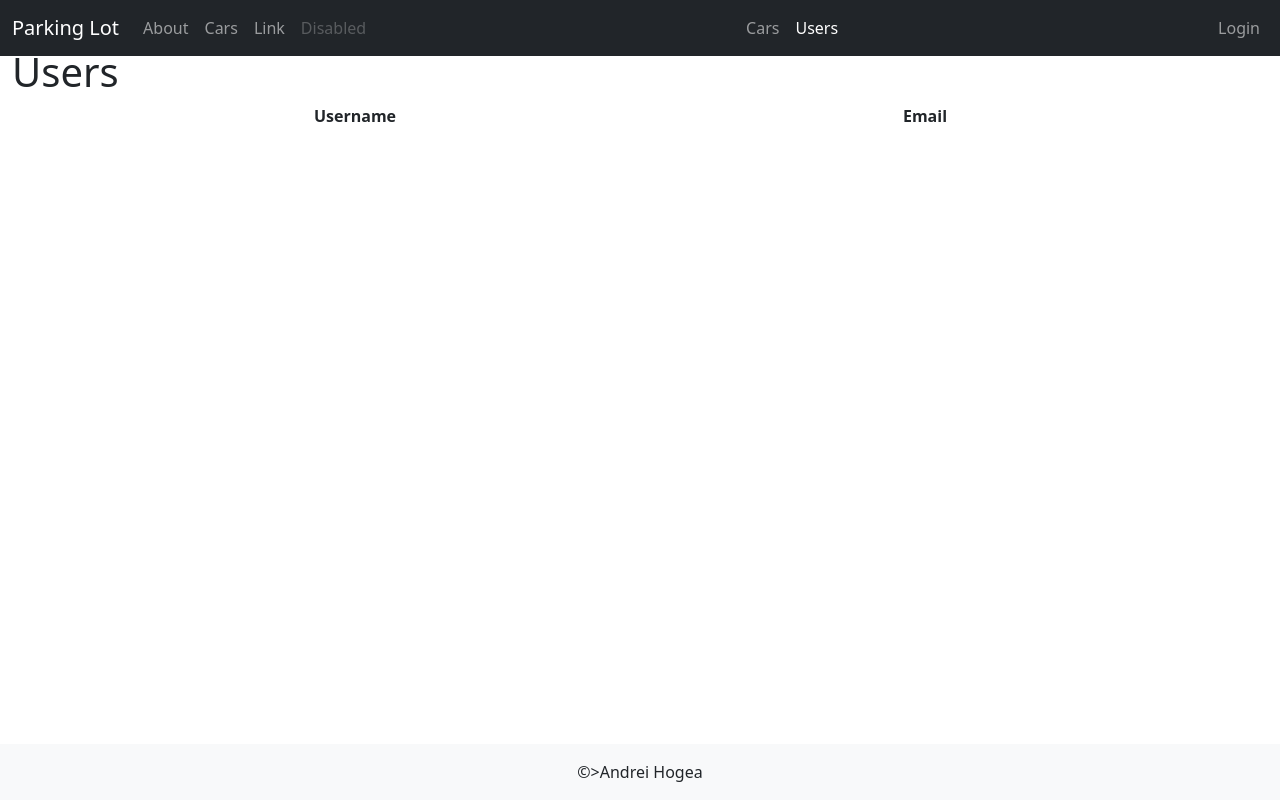
After one commit to NeneaTantiUwU/Lab4ISP2, a Java web app: template src/main/webapp/WEB-INF/pages/users.jsp in a window 1280 px wide. The commit adds this page. Run offline with Tomcat 11, a stand-in JSP engine, Linux system fonts and the light colour scheme; the template is opened without the code that fills it, so the values that code supplies are empty.

Commit message:
created the EJB

```diff
--- a/src/main/webapp/WEB-INF/pages/menu.jsp
+++ b/src/main/webapp/WEB-INF/pages/menu.jsp
@@ -23,6 +23,16 @@
                         <a class="nav-link disabled" aria-disabled="true">Disabled</a>
                     </li>
                 </ul>
+                <ul class="navbar-nav me-auto mb-2 mb-md-0">
+                    <li class="nav-item">
+                        <a class="nav-link ${pageContext.request.requestURI.substring(pageContext.request.requestURI.lastIndexOf("/")) eq '/cars.jsp' ? ' active' : ''}"
+                           href="${pageContext.request.contextPath}/Cars">Cars</a>
+                    </li>
+                    <li class="nav-item">
+                        <a class="nav-link ${pageContext.request.requestURI.substring(pageContext.request.requestURI.lastIndexOf("/")) eq '/users.jsp' ? ' active' : ''}"
+                           href="${pageContext.request.contextPath}/Users">Users</a>
+                    </li>
+                </ul>
                 <ul class="navbar-nav">
                     <li class="nav-item">
                         <a class="nav-link" href="${pageContext.request.contextPath}/Login">Login</a>
--- /dev/null
+++ b/src/main/webapp/WEB-INF/pages/users.jsp
@@ -0,0 +1,19 @@
+<%@ page contentType="text/html;charset=UTF-8" language="java" %>
+<%@ taglib prefix="t" tagdir="/WEB-INF/tags" %>
+<%@ taglib prefix="c" uri="jakarta.tags.core" %>
+
+<t:pageTemplate pageTitle="Users">
+    <h1>Users</h1>
+    <div class="container text-center">
+        <div class="row fw-bold">
+            <div class="col">Username</div>
+            <div class="col">Email</div>
+        </div>
+        <c:forEach var="user" items="${users}">
+            <div class="row">
+                <div class="col">${user.username}</div>
+                <div class="col">${user.email}</div>
+            </div>
+        </c:forEach>
+    </div>
+</t:pageTemplate>
```
Also changed, not shown: src/main/java/common/UserDto.java (added, +17 -0 lines), src/main/java/ejb/UserBean.java (added, +41 -0 lines), src/main/java/servlets/Users.java (added, +33 -0 lines).
